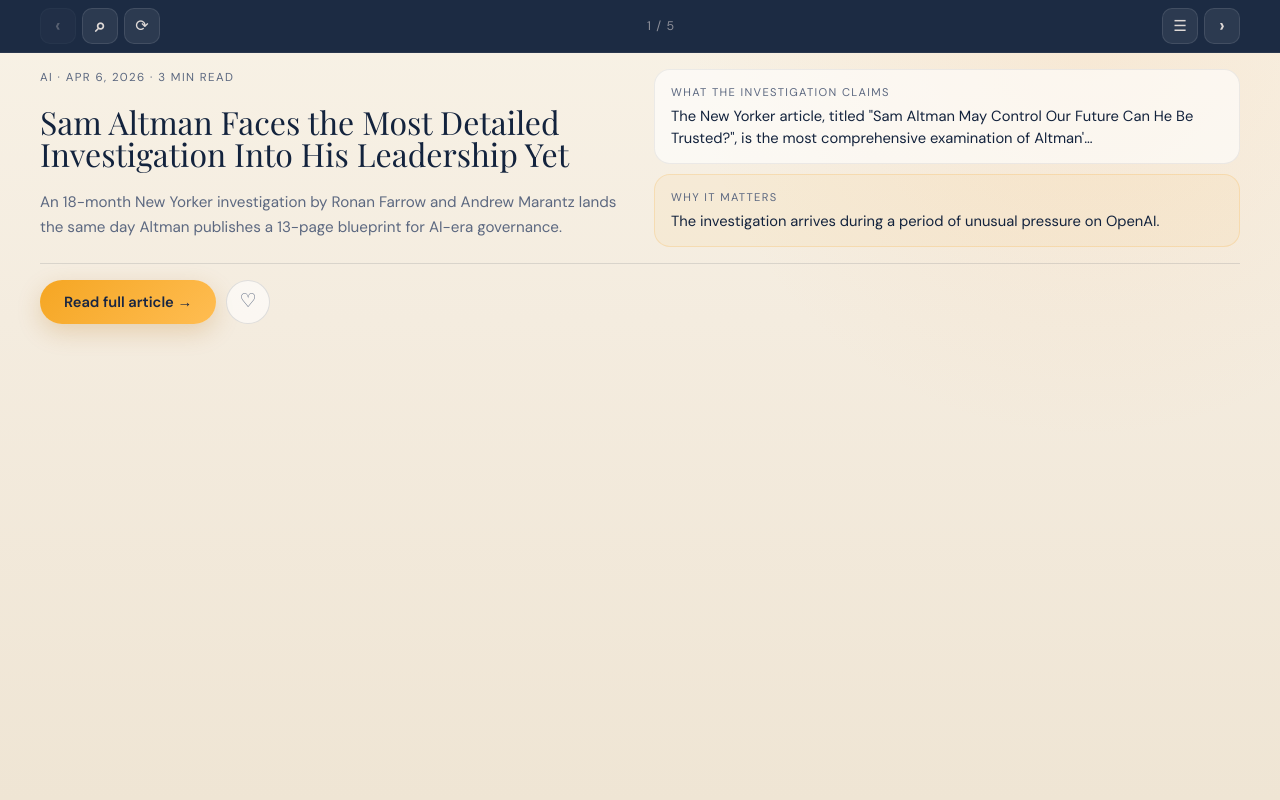
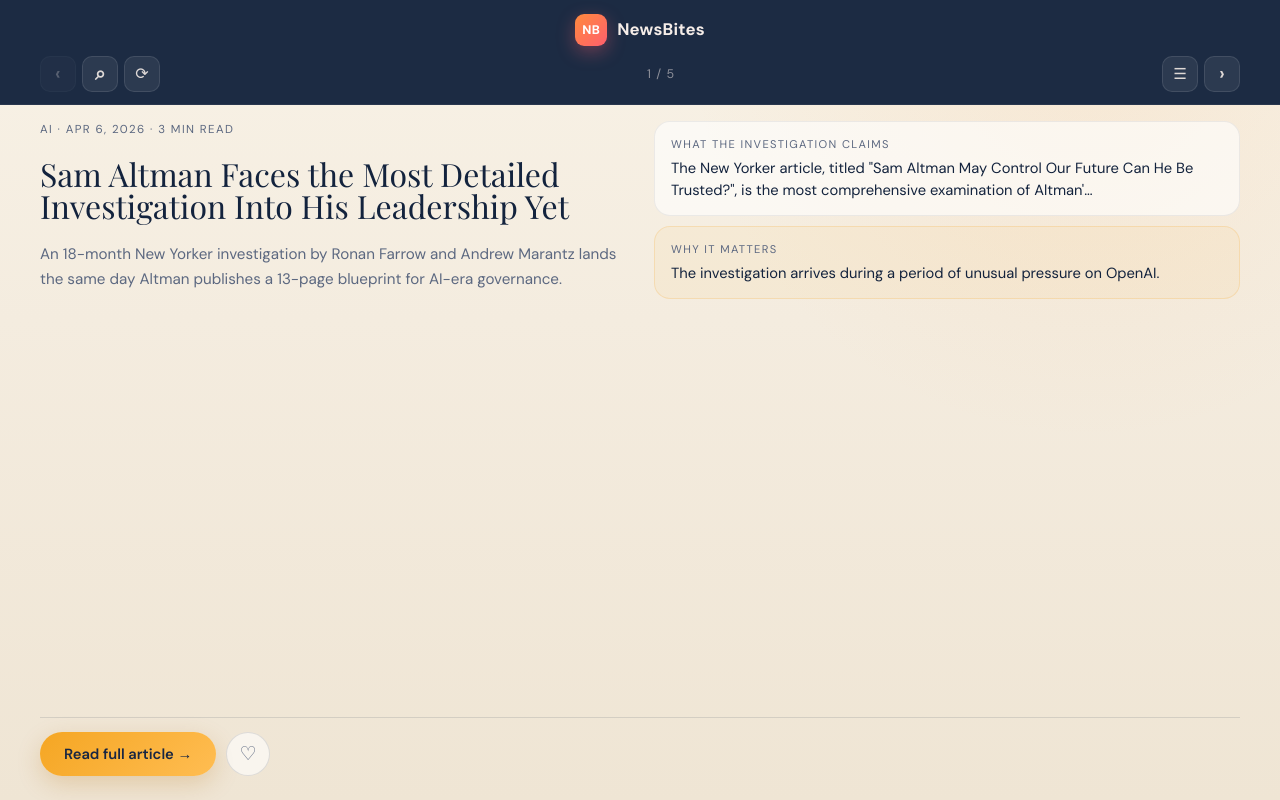
Before and after one commit to 7empes7s/newsbites, a Next.js app: page /app in a window 1280 px wide. Built offline with nearby package versions, Linux system fonts and the light colour scheme; a web font is replaced by a local one.

Commit message:
Fit /app reader to viewport, pin footer to bottom edge
Lock .nb-shell to 100svh/100dvh, give .nb-article-area its own scroll,
and use margin-top:auto on .nb-card-footer so the Read/fav buttons hug
the bottom of the screen with no dead space below. Also adds the
toolbar brand row to focus mode.

```diff
--- a/app/globals.css
+++ b/app/globals.css
@@ -297,8 +297,22 @@
 }
 
 .app-page-shell {
-  min-height: 100dvh;
+  height: 100dvh;
+  height: 100svh;
+  max-height: 100dvh;
   padding-top: 0;
+  overflow: hidden;
+}
+
+body.reader-app-mode {
+  overflow: hidden;
+  height: 100dvh;
+  height: 100svh;
+}
+
+body.reader-app-mode .site-frame-app {
+  height: 100dvh;
+  height: 100svh;
 }
 
 .hero-poster {
@@ -2108,7 +2122,9 @@
   position: relative;
   display: flex;
   flex-direction: column;
-  min-height: 100dvh;
+  height: 100dvh;
+  height: 100svh;
+  max-height: 100dvh;
   padding: 0;
   overflow: hidden;
   border: none;
@@ -2129,10 +2145,48 @@
   position: relative;
   z-index: 30;
   flex-shrink: 0;
-  padding: 8px 12px;
+  padding: 14px 16px 12px;
   background: rgba(19, 35, 61, 0.96);
   backdrop-filter: blur(14px);
   border-bottom: 1px solid rgba(255, 255, 255, 0.06);
+}
+
+.nb-toolbar-brand {
+  max-width: 1200px;
+  margin: 0 auto 10px;
+  display: flex;
+  align-items: center;
+  justify-content: center;
+}
+
+.nb-toolbar-logo {
+  display: inline-flex;
+  align-items: center;
+  gap: 10px;
+  text-decoration: none;
+  color: inherit;
+}
+
+.nb-toolbar-logo-emblem {
+  display: inline-flex;
+  align-items: center;
+  justify-content: center;
+  width: 32px;
+  height: 32px;
+  border-radius: 9px;
+  background: linear-gradient(135deg, #ff8a3d, #ff5f6d);
+  color: #fff;
+  font-weight: 800;
+  font-size: 0.78rem;
+  letter-spacing: 0.04em;
+  box-shadow: 0 6px 18px rgba(255, 95, 109, 0.35);
+}
+
+.nb-toolbar-logo-text {
+  font-weight: 700;
+  font-size: 1.05rem;
+  letter-spacing: 0.01em;
+  color: rgba(255, 246, 239, 0.96);
 }
 
 .nb-toolbar-row {
@@ -2287,16 +2341,18 @@
 
 /* ── Article area (focus mode) ── */
 .nb-article-area {
-  flex: 1;
+  flex: 1 1 0;
   min-height: 0;
   overflow-y: auto;
-  padding: 16px 20px 24px;
+  overflow-x: hidden;
+  padding: 16px 20px 20px;
+  -webkit-overflow-scrolling: touch;
 }
 
 .nb-card {
   display: flex;
   flex-direction: column;
-  height: 100%;
+  min-height: 100%;
   max-width: 1200px;
   margin: 0 auto;
   animation: nb-fade-in 300ms ease both;
@@ -2376,11 +2432,12 @@
 /* ── Card footer (Read full + Fav) ── */
 .nb-card-footer {
   flex-shrink: 0;
+  margin-top: auto;
   display: flex;
   align-items: center;
   gap: 10px;
-  padding-top: 16px;
-  margin-top: 16px;
+  padding-top: 14px;
+  padding-bottom: 4px;
   border-top: 1px solid var(--line);
 }
 
--- a/components/news-app-shell.tsx
+++ b/components/news-app-shell.tsx
@@ -322,6 +322,12 @@
     <>
       {/* Compact control bar — always visible at top */}
       <div className="nb-toolbar">
+        <div className="nb-toolbar-brand">
+          <Link href="/" className="nb-toolbar-logo" aria-label="NewsBites home">
+            <span className="nb-toolbar-logo-emblem">NB</span>
+            <span className="nb-toolbar-logo-text">NewsBites</span>
+          </Link>
+        </div>
         <div className="nb-toolbar-row">
           <button
             className="nb-btn nb-btn-icon"
```
